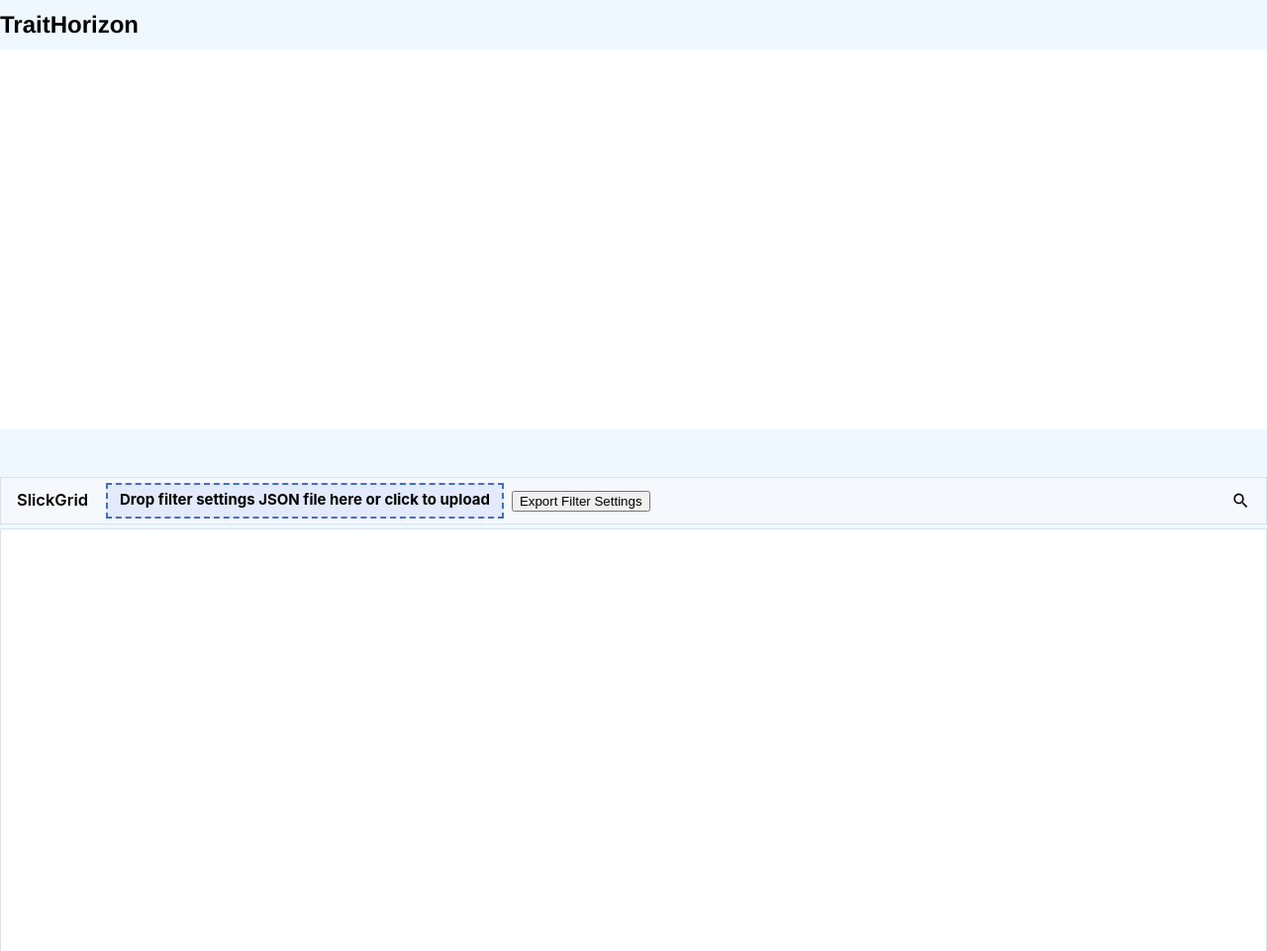
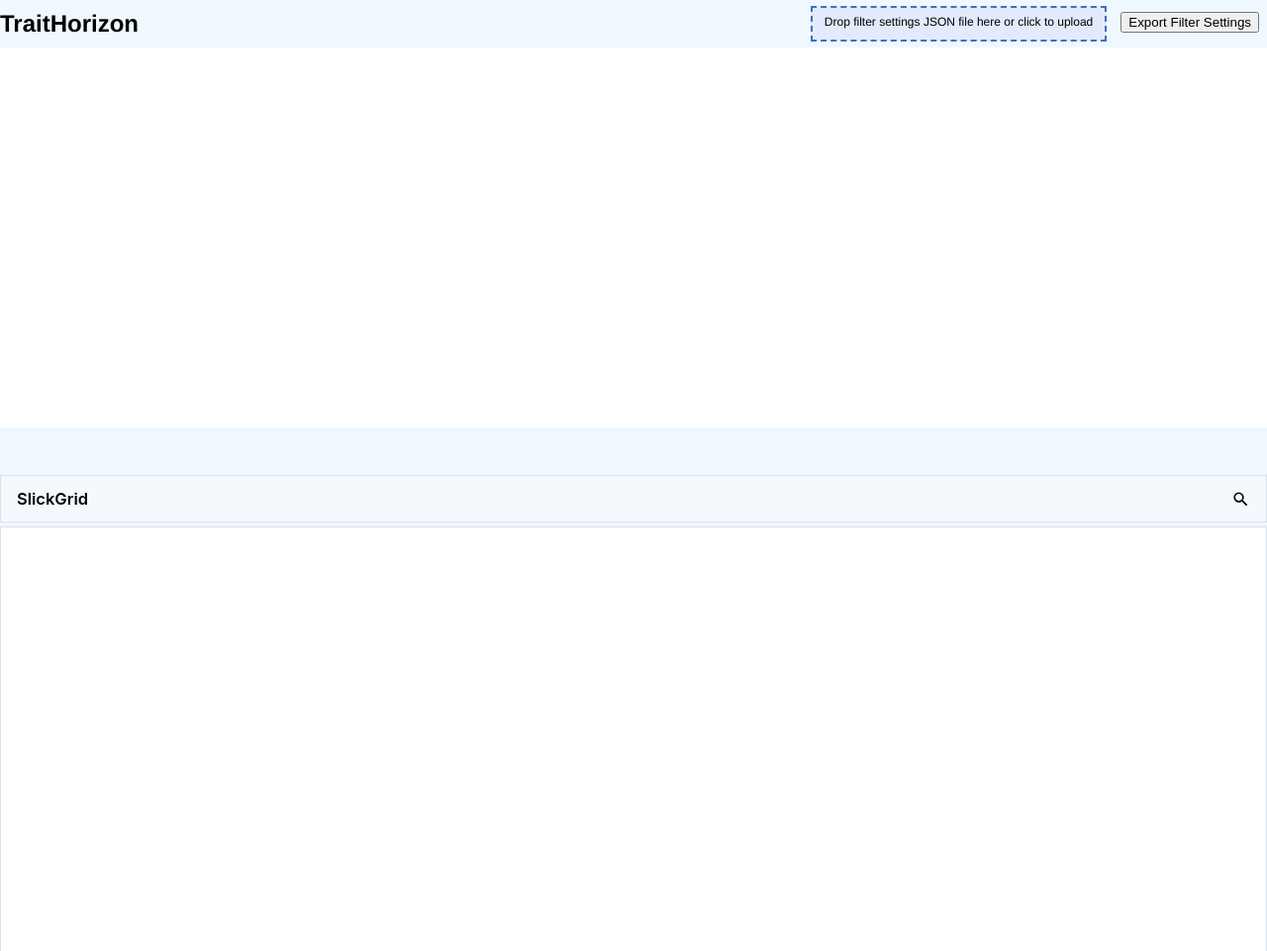
Before and after one commit to choosehappy/TraitHorizon, a Flask app: page / in a window 1280 px wide. Shown: the whole page at 99% size. Run offline with Flask 3, Linux system fonts and the light colour scheme; data that the repository does not hold is empty; parts of the project's set-up code (start-up, migrations or seed data) failed here and were passed over; some libraries are stand-ins or nearby versions.

Commit message:
Adjust layout

```diff
--- a/traithorizon/templates/index.html
+++ b/traithorizon/templates/index.html
@@ -104,8 +104,13 @@
 <body>
   <title>TraitHorizon</title>
 
-  <div id="banner">
-    <h1>TraitHorizon</h1>
+  <div id="banner" style="display: flex; align-items: center; justify-content: space-between;">
+    <h1 style="margin: 0;">TraitHorizon</h1>
+    <span id="dropzone-parent" style="display: inline-block; vertical-align: middle; margin-bottom: 0; margin-left: 0;">
+      <form action="#" class="dropzone" id="settings-dropzone" style="display: inline-block; background: #e3eafc; border: 2px dashed #426fbd; min-height: 36px; padding: 6px 12px; margin: 6px; vertical-align: middle;">
+        <div class="dz-message" data-dz-message style="margin: 0;"><span>Drop filter settings JSON file here or click to upload</span></div>
+      </form>
+    </span>
   </div>
   <div class="container-fluid">
     <div class="row mb-4">
@@ -130,12 +135,6 @@
                 <div class="grid-header" style="width:100%; display: flex; align-items: center; justify-content: space-between; background: #f5f8fc; border-bottom: 1px solid #d1e3f8; padding: 10px 16px; box-sizing: border-box; min-height: 48px;">
                   <div style="display: flex; align-items: center;">
                     <label style="font-weight: 600; font-size: 1.1em; margin-right: 18px;">SlickGrid</label>
-                    <!-- Dropzone for settings import -->
-                    <span id="dropzone-parent" style="display: inline-block; vertical-align: middle; margin-bottom: 0; margin-left: 0;">
-                      <form action="#" class="dropzone" id="settings-dropzone" style="display: inline-block; background: #e3eafc; border: 2px dashed #426fbd; min-height: 36px; padding: 6px 12px; margin: 0; vertical-align: middle;">
-                        <div class="dz-message" data-dz-message style="margin: 0;"><span>Drop filter settings JSON file here or click to upload</span></div>
-                      </form>
-                    </span>
                   </div>
                   <span id="filter-toggle"
                     style="margin-left: 18px; cursor:pointer; vertical-align: middle; font-size: 1.3em;"
```
